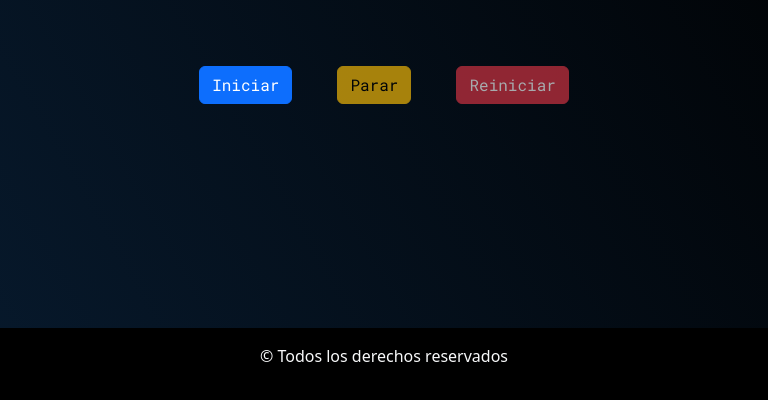
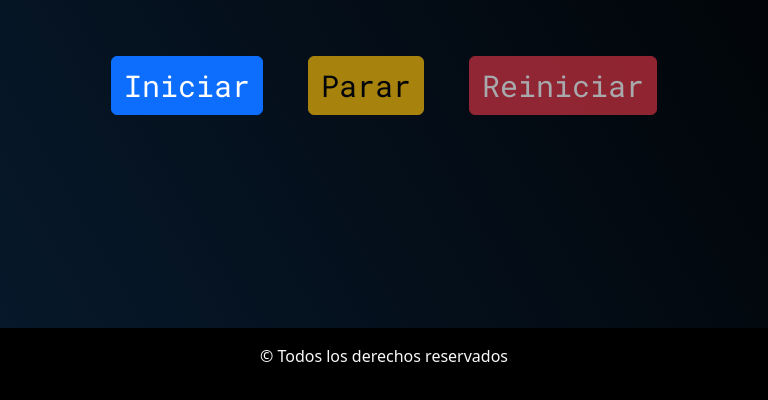
Before and after one commit to Juliancito1/TP5-Ejercicio5, a plain HTML site: page index.html in a window 768 px wide. Shown: the part 400-800 px from the top of the page. Drawn offline with nearby package versions, Linux system fonts and the light colour scheme.

Commit message:
Se hizo mas grande los botones en dispositivos medianos

```diff
--- a/css/style.css
+++ b/css/style.css
@@ -32,6 +32,9 @@ main{
         height: 300px;
     }
 
+    .btn{
+        font-size:30px
+    }
     .tiempo{
         margin-top: 250px;
         font-size: 75px;
```
